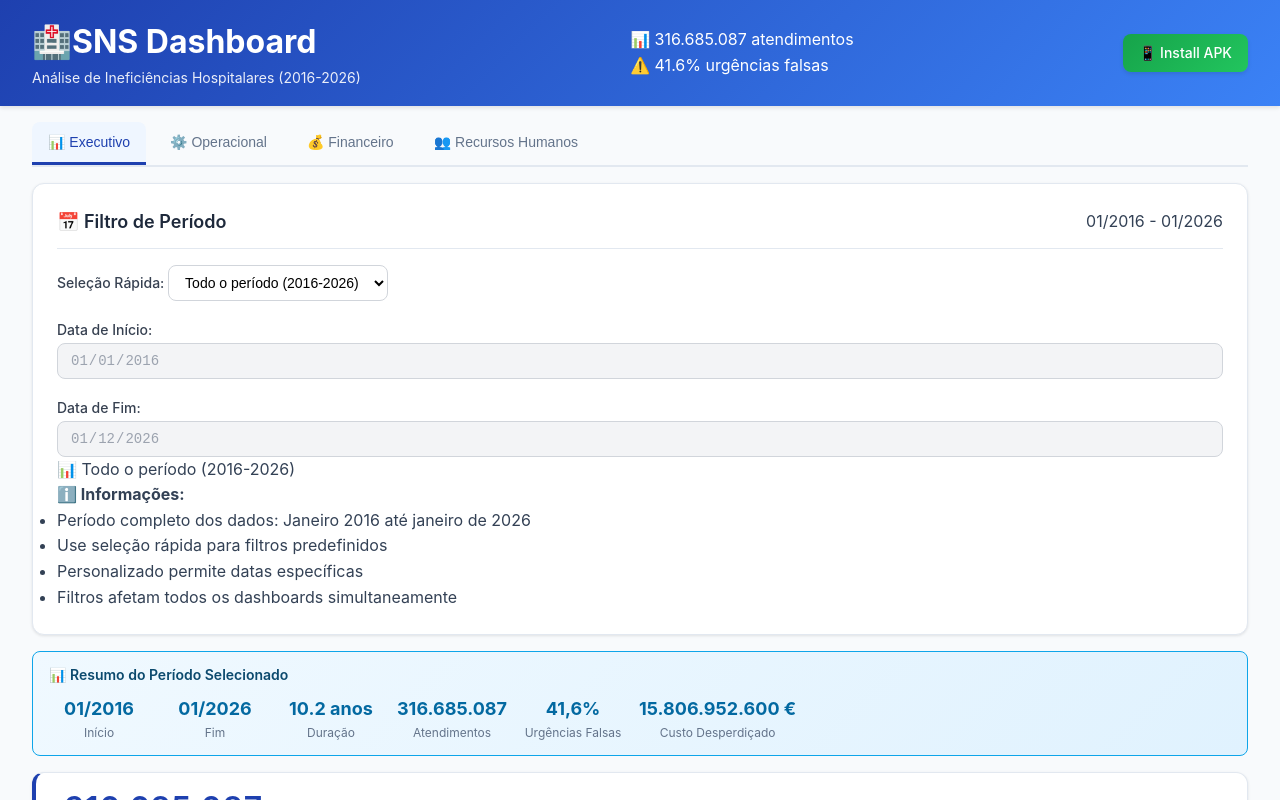
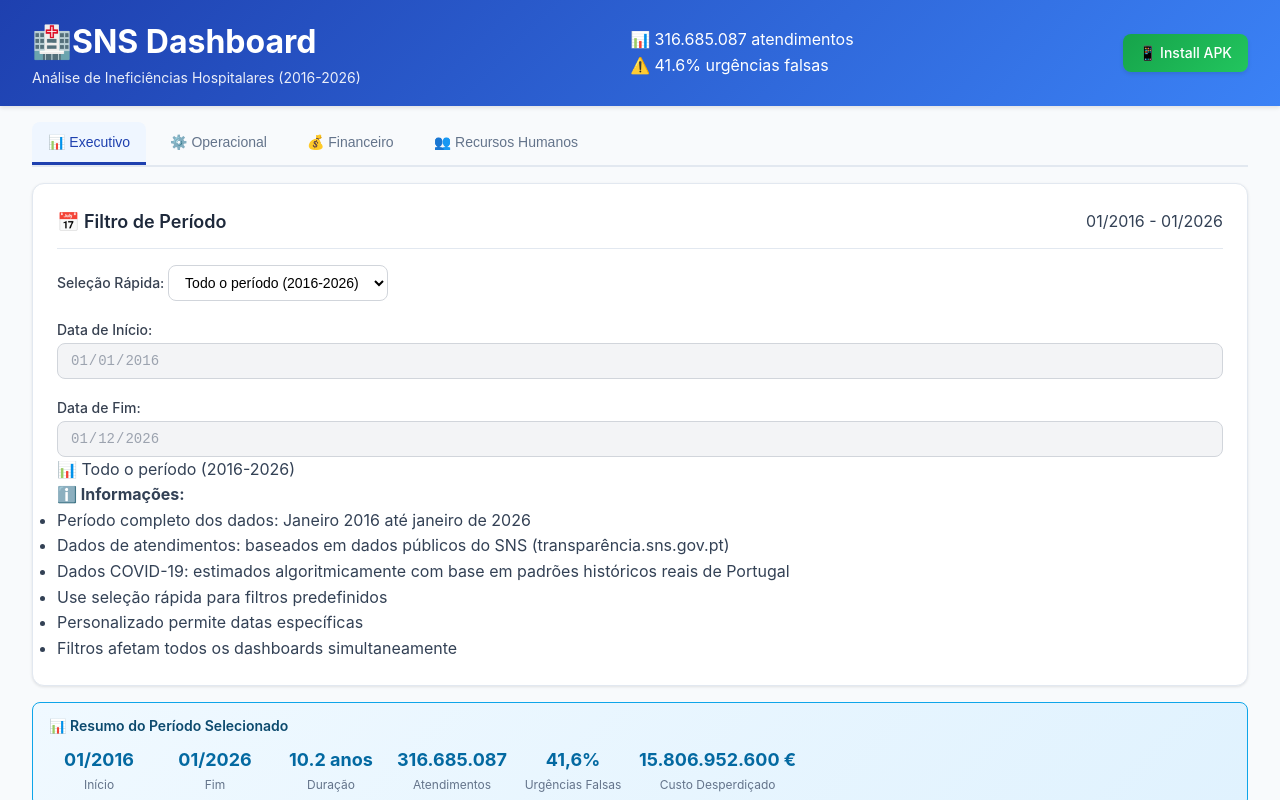
Before and after one commit to Furtif/sns_dashboard_web, a React app: page / in a window 1280 px wide. Shown: the top 800 px of the page. Built offline with nearby package versions, Linux system fonts and the light colour scheme.

Commit message:
Transparencia sobre dados covid.

```diff
--- a/src/components/PeriodFilter.js
+++ b/src/components/PeriodFilter.js
@@ -228,6 +228,8 @@ const PeriodFilter = ({ onDateRangeChange, disabled = false }) => {
           <strong>ℹ️ Informações:</strong>
           <ul className="mt-1 ml-4 list-disc">
             <li>Período completo dos dados: Janeiro 2016 até {new Date().toLocaleDateString('pt-PT', { month: 'long', year: 'numeric' })}</li>
+            <li>Dados de atendimentos: baseados em dados públicos do SNS (transparência.sns.gov.pt)</li>
+            <li>Dados COVID-19: estimados algoritmicamente com base em padrões históricos reais de Portugal</li>
             <li>Use seleção rápida para filtros predefinidos</li>
             <li>Personalizado permite datas específicas</li>
             <li>Filtros afetam todos os dashboards simultaneamente</li>
```
